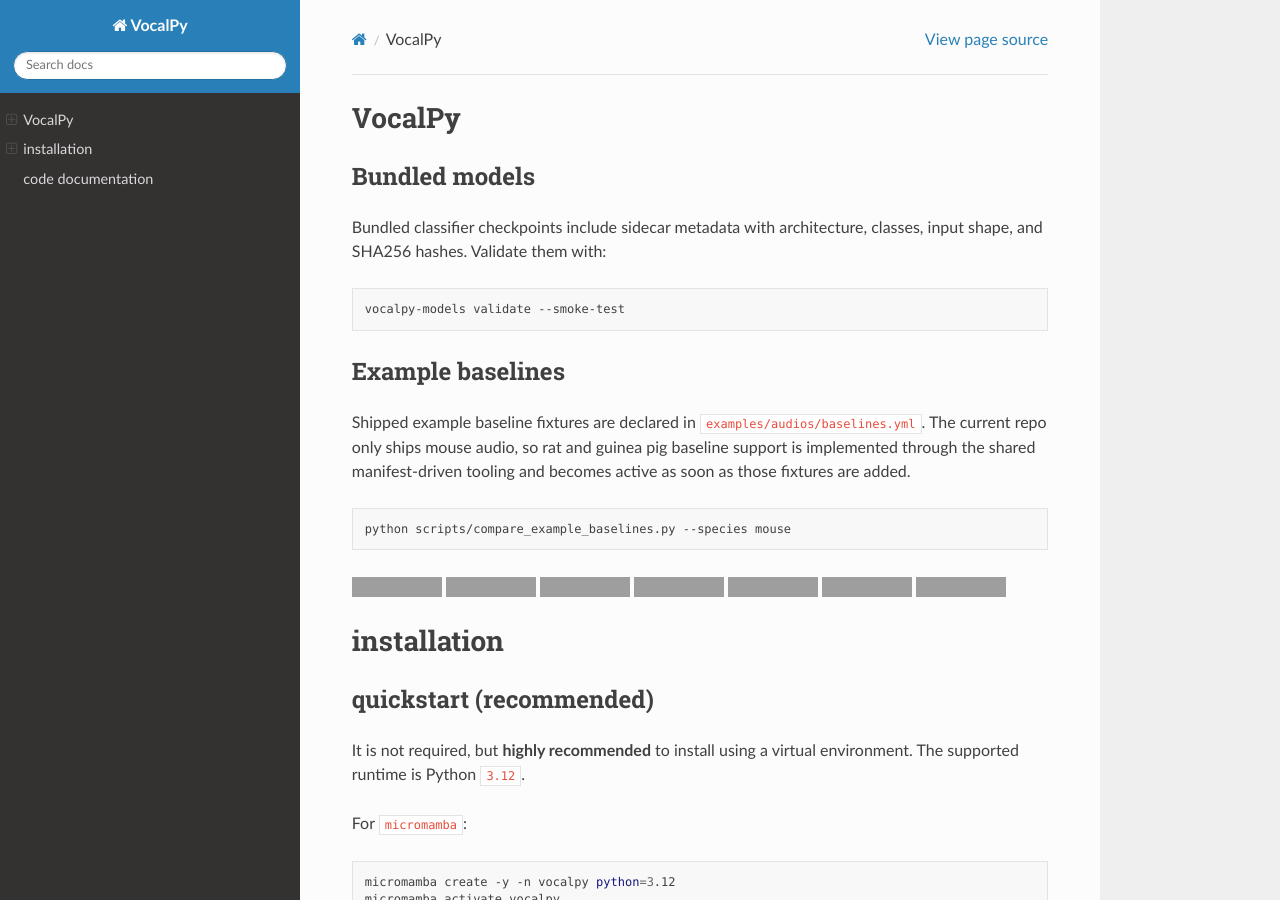
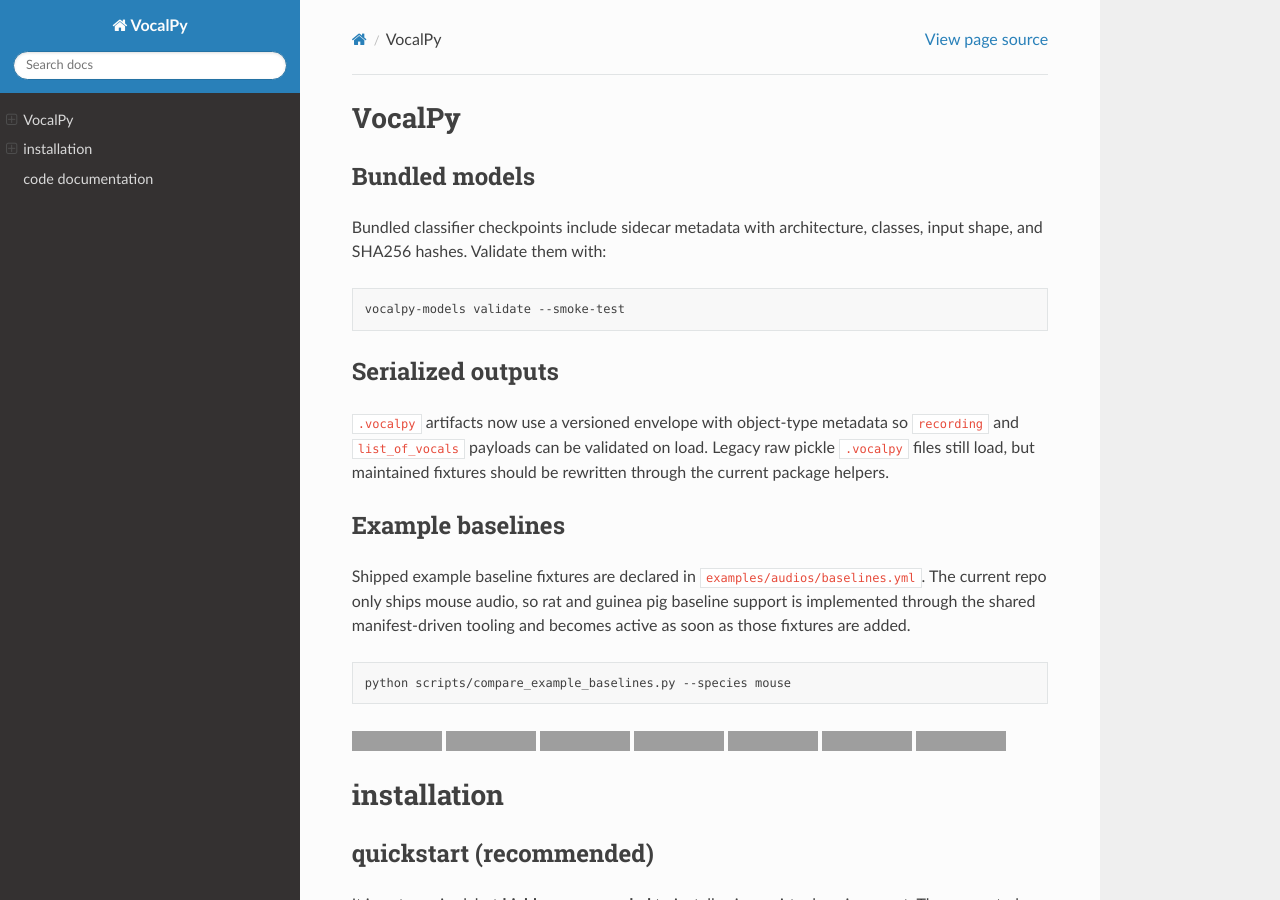
Before and after one commit to gumadeiras/vocalpy, a Sphinx documentation site: the page built from docs/index.md, in a window 1280 px wide and 900 px high, cut to the strip 0-900 px from the top of the window. Built offline with Sphinx 7.4.7 and the Read the Docs theme 3.1.0, drawn with Linux system fonts in a browser that asks for light colours; grey boxes are pictures that could not be loaded.

Commit message:
Document serialized fixture compatibility
Document the versioned .vocalpy envelope in the main README, docs
landing page, and example fixture notes so the maintained artifact
contract is visible where users actually look first.

This also makes the legacy-compatibility boundary explicit instead of
leaving it buried in the loader implementation.

````diff
--- a/docs/index.md
+++ b/docs/index.md
@@ -8,6 +8,13 @@
 ```sh
 vocalpy-models validate --smoke-test
 ```
+
+## Serialized outputs
+
+`.vocalpy` artifacts now use a versioned envelope with object-type metadata so
+`recording` and `list_of_vocals` payloads can be validated on load. Legacy raw
+pickle `.vocalpy` files still load, but maintained fixtures should be rewritten
+through the current package helpers.
 
 ## Example baselines
 
````
Also changed, not shown: README.md (+6 -0 lines), examples/audios/README.md.
